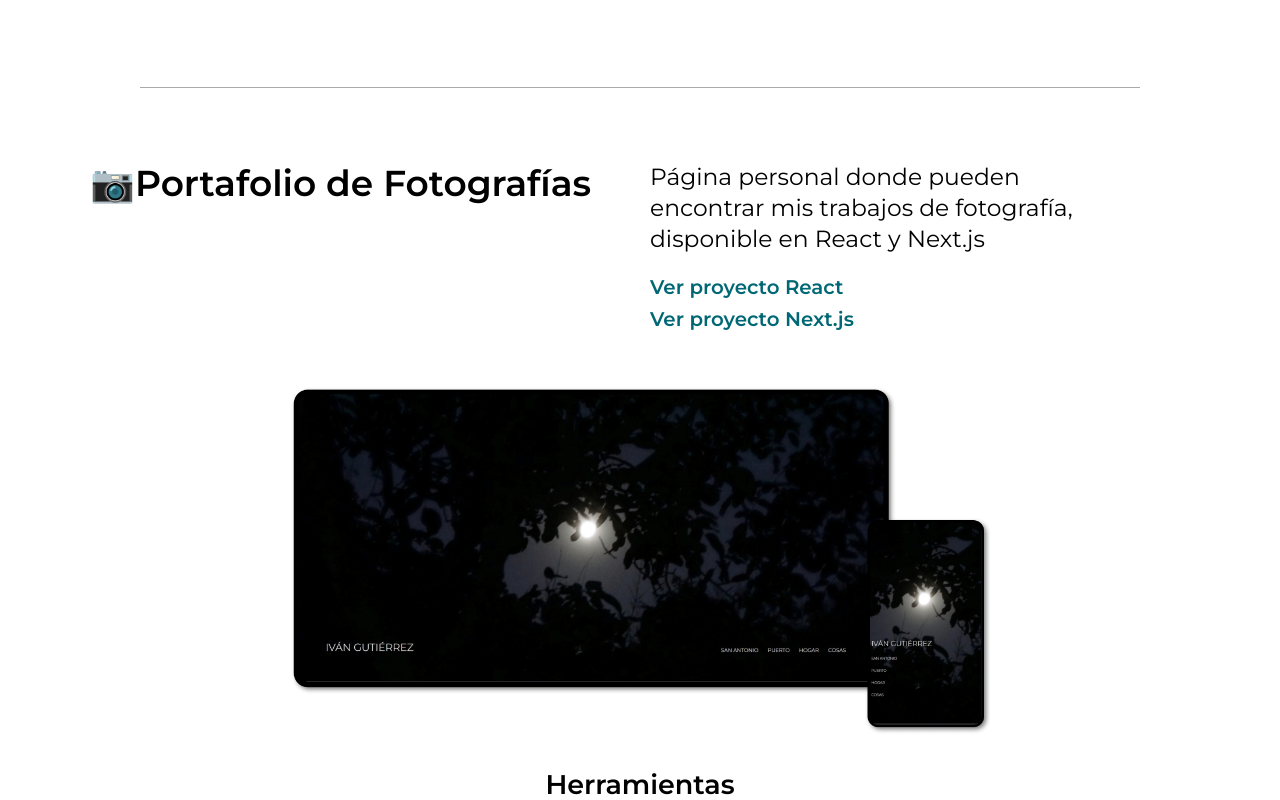
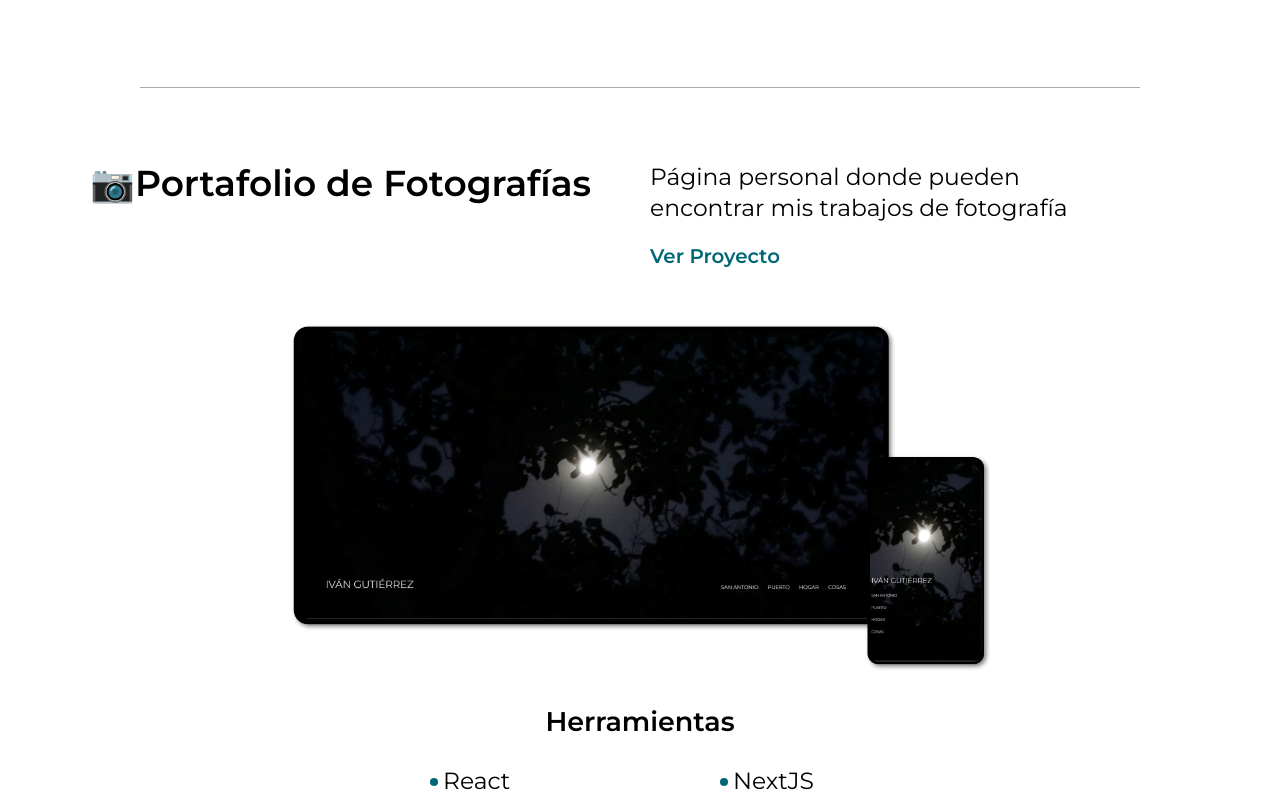
Before and after one commit to ivangutierrez92/ivangutierrez92.github.io, a Next.js app: page / in a window 1280 px wide. Shown: the part 3280-4080 px from the top of the page. Built offline with nearby package versions, Linux system fonts and the light colour scheme.

Commit message:
Changed urls from projects

```diff
--- a/components/Project.jsx
+++ b/components/Project.jsx
@@ -14,26 +14,12 @@ const Project = ({ project }) => {
         </div>
         <div className={styles.Description}>
           <p className={styles['Description__text']}>{project.description}</p>
-          {typeof project.url == 'string' ? (
-            <a className={styles.CallToAction} href={project.url} target="_blank" rel="noreferrer">
-              Ver Proyecto
-            </a>
-          ) : (
-            project.url.map((url, index) => (
-              <a
-                className={styles.CallToAction}
-                href={url.content}
-                target="_blank"
-                rel="noreferrer"
-                key={`project-url-${url.title}-${index}`}
-              >
-                Ver proyecto {url.title}
-              </a>
-            ))
-          )}
+
+          <a className={styles.CallToAction} href={project.url} target="_blank" rel="noreferrer">
+            Ver Proyecto
+          </a>
         </div>
       </div>
-
       <a
         href={typeof project.url == 'string' ? project.url : project.url[0].content}
         target="_blank"
--- a/utils/projectsData.js
+++ b/utils/projectsData.js
@@ -1,16 +1,26 @@
 export default [
   {
     title: 'Pomodoro',
-    url: 'https://llamafluida.github.io/pomodoro/',
+    url: 'https://ivangutierrez92.github.io/pomodoro/',
     src: '/images/pomodoro-preview.png',
     description:
       'Aplicación web Progresiva (PWA) para el manejo efectivo de tu tiempo, que puedes instalar y usar sin conexión.',
-    tools: ['React', 'NextJS', 'PWA', 'Local storage', 'Flexbox', 'Sass', 'Formik', 'Yup', 'FontAwesome'],
+    tools: [
+      'React',
+      'NextJS',
+      'PWA',
+      'Local storage',
+      'Flexbox',
+      'Sass',
+      'Formik',
+      'Yup',
+      'FontAwesome',
+    ],
     icon: '🍅',
   },
   {
     title: 'Where in the world',
-    url: 'https://llamafluida.github.io/where-in-the-world/',
+    url: 'https://ivangutierrez92.github.io/where-in-the-world/',
     src: '/images/whereintheworld-preview.png',
     description:
       'Página para ver información de los países del mundo, alimentada por una REST API. Reto de Frontend Mentor',
@@ -28,14 +38,10 @@ export default [
   },
   {
     title: 'Portafolio de Fotografías',
-    url: [
-      { title: 'React', content: 'https://llamafluida.github.io/fotollama/' },
-      { title: 'Next.js', content: 'https://llamafluida.github.io/fotollama-next/' },
-    ],
+    url: 'https://ivangutierrez92.github.io/fotollama/',
     src: '/images/fotollama-preview.png',
-    description:
-      'Página personal donde pueden encontrar mis trabajos de fotografía, disponible en React y Next.js',
-    tools: ['React', 'React Router', 'Framer Motion', 'Flexbox', 'Grid', 'react-responsive'],
+    description: 'Página personal donde pueden encontrar mis trabajos de fotografía',
+    tools: ['React', 'NextJS', 'Framer Motion', 'Flexbox', 'Grid', 'react-responsive'],
     icon: '📷',
   },
 ];
```
